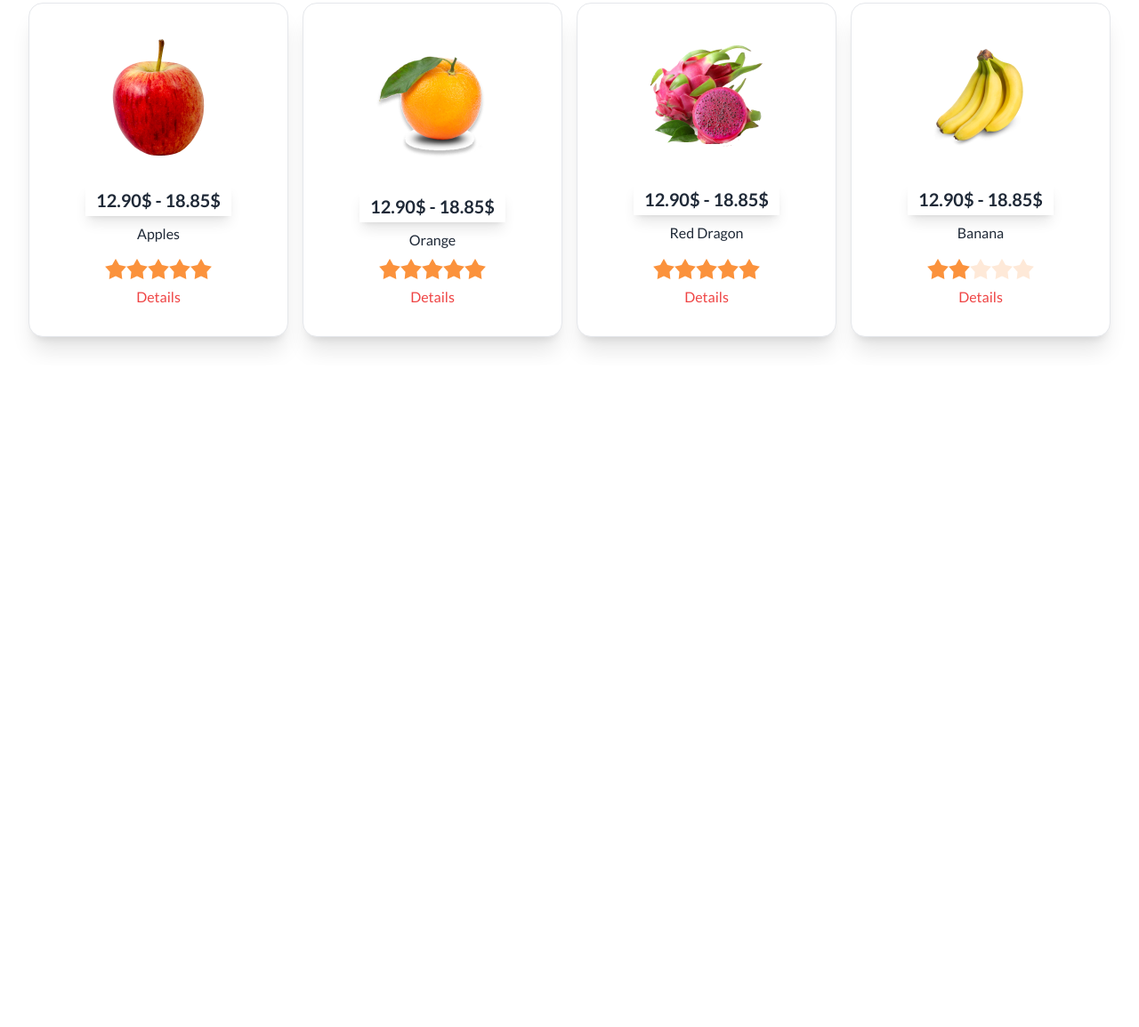
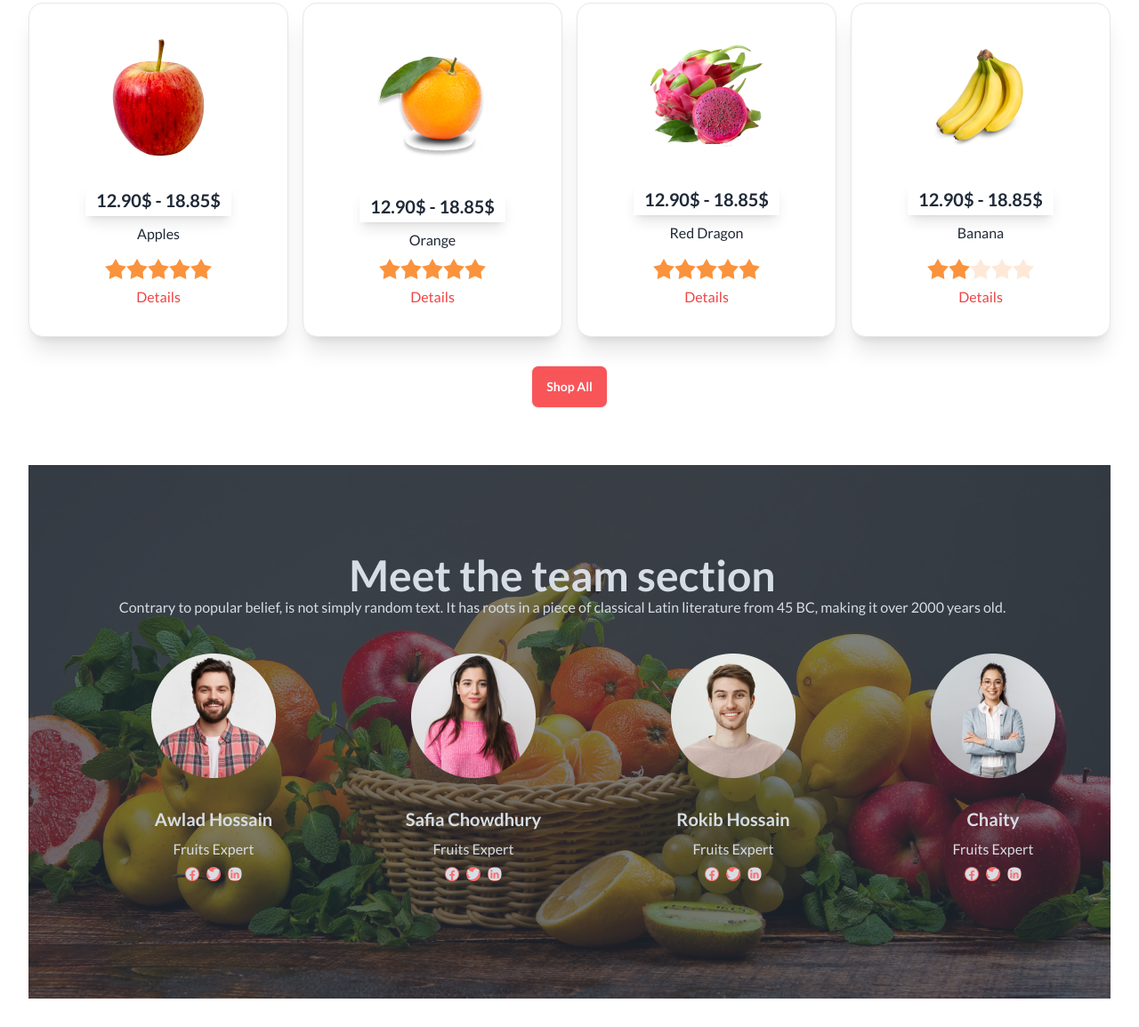
Before and after one commit to 11Faridul111/assignment-3, a plain HTML site: page index.html in a window 1280 px wide. Shown: the part 1119-2274 px from the top of the page at 89% size. Before the commit the page ends 1530 px from the top, so only its background shows below. Drawn offline with nearby package versions, Linux system fonts and the light colour scheme.

Commit message:
added team section

```diff
--- a/index.html
+++ b/index.html
@@ -316,11 +316,101 @@
             </div>
           </div>
         </div>
+        <div class="py-8  flex justify-center">
+          <button class="btn bg-[#F85559] text-white">Shop All</button>
+        </div>
       </section>
       <!--team section  -->
-      <section>
+      <section class="my-8 px-8">
         <div>
+          <div
+  class=" hero md:h-[600px]"
+  style="background-image: url('/images/banner1.png');">
+  <div class=" hero-overlay bg-opacity-60"></div>
+  <div class="hero-content text-neutral-content text-center ">
+    <div class="">
+      <h1 class="text-5xl font-bold">Meet the team section</h1>
+      <p class="">
+        Contrary to popular belief, is not simply random text. It has roots in a piece of classical Latin literature from 45 BC, making it over 2000 years old.
+      </p>
+      <div>
+        <div class="grid grid-cols-1 md:grid-cols-2 lg:grid-cols-4">
+          <div class="card  w-96 ">
+            <figure class="px-10 pt-10">
+              <img
+                src="/images/member1.png"
+                alt="Shoes"
+                class="rounded-xl" />
+            </figure>
+            <div class="card-body items-center text-center">
+              <h2 class="card-title">Awlad Hossain</h2>
+              <p>Fruits Expert</p>
+              <div class="card-actions">
+                <ion-icon class="bg-red-400 rounded-full" name="logo-facebook"></ion-icon>
+                <ion-icon class=" bg-red-400 rounded-full" name="logo-twitter"></ion-icon>
+                <ion-icon class="bg-red-400 rounded-full" name="logo-linkedin"></ion-icon>
+              </div>
+            </div>
+          </div>
+          <div class="card  w-96 ">
+            <figure class="px-10 pt-10">
+              <img
+                src="/images/member2.png"
+                alt="Shoes"
+                class="rounded-xl" />
+            </figure>
+            <div class="card-body items-center text-center">
+              <h2 class="card-title">Safia Chowdhury</h2>
+              <p>Fruits Expert</p>
+              <div class="card-actions">
+                <ion-icon class="bg-red-400 rounded-full" name="logo-facebook"></ion-icon>
+                <ion-icon class="bg-red-400 rounded-full" name="logo-twitter"></ion-icon>
+                <ion-icon class="bg-red-400 rounded-full" name="logo-linkedin"></ion-icon>
+              </div>
+            </div>
+          </div>
+          <div class="card  w-96 ">
+            <figure class="px-10 pt-10">
+              <img
+                src="/images/member3.png"
+                alt="Shoes"
+                class="rounded-xl" />
+            </figure>
+            <div class="card-body items-center text-center">
+              <h2 class="card-title">Rokib Hossain</h2>
+              <p>Fruits Expert</p>
+              <div class="card-actions">
+                <ion-icon class="bg-red-400 rounded-full" name="logo-facebook"></ion-icon>
+                <ion-icon class="bg-red-400 rounded-full" name="logo-twitter"></ion-icon>
+                <ion-icon class="bg-red-400 rounded-full" name="logo-linkedin"></ion-icon>
+              </div>
+            </div>
+          </div>
+          <div class="card  w-96 ">
+            <figure class="px-10 pt-10">
+              <img
+                src="/images/member4.png"
+                alt="Shoes"
+                class="rounded-xl" />
+            </figure>
+            <div class="card-body items-center text-center">
+              <h2 class="card-title">Chaity</h2>
+              <p>Fruits Expert</p>
+              <div class="card-actions">
+                <ion-icon class="bg-red-400 rounded-full" name="logo-facebook"></ion-icon>
+                <ion-icon class="bg-red-400 rounded-full" name="logo-twitter"></ion-icon>
+                <ion-icon class="bg-red-400 rounded-full" name="logo-linkedin"></ion-icon>
+              </div>
+            </div>
+          </div>
+        </div>
+      </div>
+    </div>
+    <div>
 
+    </div>
+  </div>
+</div>
         </div>
       </section>
   </main>
```
